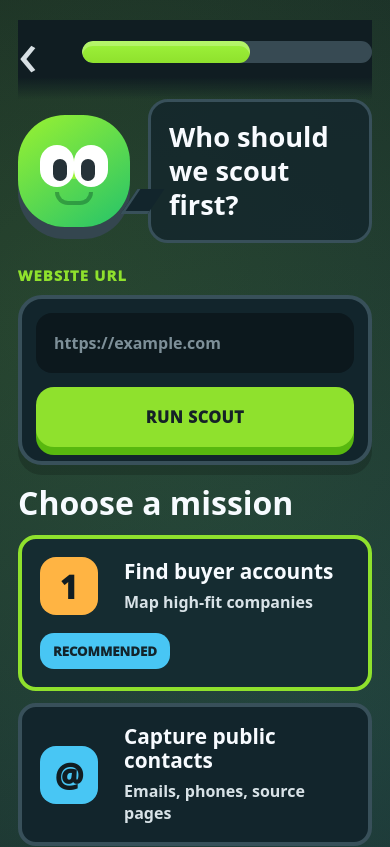
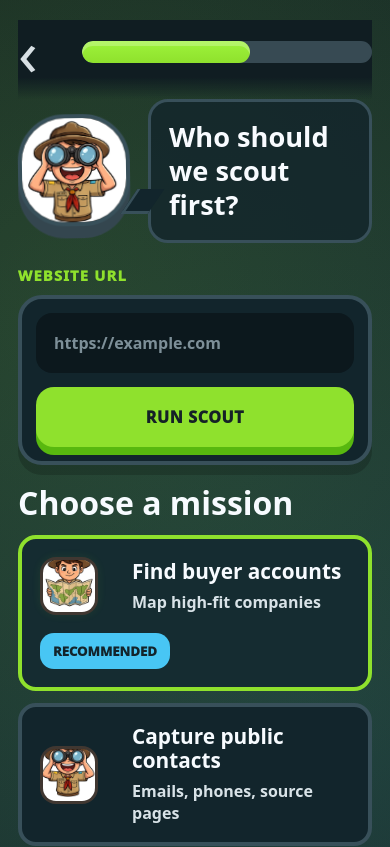
Before and after one commit to noevafoundation/scout, a website: page public/index.html in a window 390 px wide. Shown: the top 847 px of the page. Drawn offline with Linux system fonts and the light colour scheme; no server answers.

Commit message:
Add Scout brand character system

```diff
--- a/public/index.html
+++ b/public/index.html
@@ -18,11 +18,9 @@
 
       <section id="mission" class="mission-screen">
         <div class="mascot-row">
-          <div class="scout-mascot" aria-hidden="true">
-            <span class="eye left"></span>
-            <span class="eye right"></span>
-            <span class="radar"></span>
-          </div>
+          <figure class="character-frame hero-character" aria-hidden="true">
+            <img src="./assets/scout-binoculars.jpg" alt="">
+          </figure>
           <div class="speech-bubble">
             <p>Who should we scout first?</p>
           </div>
@@ -40,7 +38,7 @@
           <h1>Choose a mission</h1>
           <div class="choice-list">
             <button class="choice-card selected" type="button">
-              <span class="choice-icon target"></span>
+              <span class="choice-art"><img src="./assets/scout-map.jpg" alt=""></span>
               <span>
                 <strong>Find buyer accounts</strong>
                 <small>Map high-fit companies</small>
@@ -48,14 +46,14 @@
               <em>Recommended</em>
             </button>
             <button class="choice-card" type="button">
-              <span class="choice-icon contact"></span>
+              <span class="choice-art"><img src="./assets/scout-binoculars.jpg" alt=""></span>
               <span>
                 <strong>Capture public contacts</strong>
                 <small>Emails, phones, source pages</small>
               </span>
             </button>
             <button class="choice-card" type="button">
-              <span class="choice-icon mail"></span>
+              <span class="choice-art"><img src="./assets/scout-spark.jpg" alt=""></span>
               <span>
                 <strong>Draft outreach</strong>
                 <small>Review before sending</small>
@@ -85,8 +83,11 @@
 
       <section id="results" class="results-board">
         <div class="section-title">
-          <p>Mission results</p>
-          <h2>Pipeline ready for review</h2>
+          <div>
+            <p>Mission results</p>
+            <h2>Pipeline ready for review</h2>
+          </div>
+          <img class="section-buddy" src="./assets/scout-guitar.jpg" alt="">
         </div>
 
         <div class="board-grid">
--- a/public/styles.css
+++ b/public/styles.css
@@ -35,6 +35,11 @@ body {
   color: var(--text);
   font-family: "Avenir Next", "Nunito Sans", ui-rounded, system-ui, -apple-system, BlinkMacSystemFont, "Segoe UI", sans-serif;
   font-weight: 750;
+}
+
+img {
+  display: block;
+  max-width: 100%;
 }
 
 button,
@@ -120,64 +125,28 @@ p {
   max-width: 900px;
 }
 
-.scout-mascot {
+.character-frame {
   position: relative;
-  width: 170px;
-  height: 170px;
-  border-radius: 42% 48% 44% 50%;
-  background:
-    radial-gradient(circle at 50% 48%, #9cf439 0 12%, transparent 13%),
-    linear-gradient(145deg, #9af231, #24c36a);
-  box-shadow: 0 18px 0 #34464f;
+  width: 176px;
+  height: 176px;
+  margin: 0;
+  overflow: hidden;
+  border: 4px solid var(--line);
+  border-radius: 40px;
+  background: #251b14;
+  box-shadow: 0 14px 0 rgba(0, 0, 0, 0.22);
 }
 
-.scout-mascot::before,
-.scout-mascot::after {
-  content: "";
-  position: absolute;
-  top: 45px;
-  width: 52px;
-  height: 62px;
-  border-radius: 999px;
-  background: #fff;
+.character-frame img,
+.choice-art img,
+.section-buddy {
+  width: 100%;
+  height: 100%;
+  object-fit: cover;
 }
 
-.scout-mascot::before {
-  left: 34px;
-}
-
-.scout-mascot::after {
-  right: 34px;
-}
-
-.eye {
-  position: absolute;
-  z-index: 2;
-  top: 66px;
-  width: 22px;
-  height: 31px;
-  border-radius: 999px;
-  background: #263238;
-}
-
-.eye.left {
-  left: 54px;
-}
-
-.eye.right {
-  right: 54px;
-}
-
-.radar {
-  position: absolute;
-  left: 50%;
-  bottom: 34px;
-  width: 54px;
-  height: 18px;
-  border: 5px solid rgba(17, 91, 42, 0.45);
-  border-top: 0;
-  border-radius: 0 0 999px 999px;
-  transform: translateX(-50%);
+.hero-character img {
+  object-position: center 20%;
 }
 
 .speech-bubble {
@@ -298,7 +267,7 @@ button:disabled {
 .choice-card {
   position: relative;
   display: grid;
-  grid-template-columns: 86px minmax(0, 1fr) auto;
+  grid-template-columns: 106px minmax(0, 1fr) auto;
   gap: 18px;
   align-items: center;
   width: 100%;
@@ -345,7 +314,6 @@ button:disabled {
   text-transform: uppercase;
 }
 
-.choice-icon,
 .panel-icon {
   display: grid;
   place-items: center;
@@ -354,39 +322,47 @@ button:disabled {
   border-radius: 18px;
 }
 
-.choice-icon::before,
 .panel-icon::before {
   color: #111d22;
   font-size: 2rem;
   font-weight: 950;
 }
 
-.choice-icon.target {
-  background: var(--orange);
-}
-
-.choice-icon.target::before {
-  content: "1";
-}
-
-.choice-icon.contact,
 .panel-icon.leads {
   background: var(--blue);
 }
 
-.choice-icon.contact::before,
 .panel-icon.leads::before {
   content: "@";
 }
 
-.choice-icon.mail,
 .panel-icon.queue {
   background: var(--rose);
 }
 
-.choice-icon.mail::before,
 .panel-icon.queue::before {
   content: "✉";
+}
+
+.choice-art {
+  position: relative;
+  display: block;
+  width: 92px;
+  height: 92px;
+  overflow: hidden;
+  border: 3px solid rgba(255, 255, 255, 0.12);
+  border-radius: 20px;
+  background: #251b14;
+}
+
+.choice-art img {
+  transform: scale(1.2);
+  transition: transform 180ms ease;
+}
+
+.choice-card:hover .choice-art img,
+.choice-card.selected .choice-art img {
+  transform: scale(1.12) translateY(-2px);
 }
 
 .panel-icon.campaign {
@@ -435,7 +411,9 @@ button:disabled {
 }
 
 .section-title {
-  display: grid;
+  display: flex;
+  align-items: end;
+  justify-content: space-between;
   gap: 7px;
   margin-bottom: 16px;
 }
@@ -443,6 +421,16 @@ button:disabled {
 .section-title h2 {
   font-size: clamp(1.8rem, 4vw, 3rem);
   line-height: 1;
+}
+
+.section-buddy {
+  width: 118px;
+  height: 92px;
+  overflow: hidden;
+  border: 4px solid var(--line);
+  border-radius: 22px;
+  object-position: center 24%;
+  box-shadow: 0 8px 0 rgba(0, 0, 0, 0.18);
 }
 
 .board-grid {
@@ -651,48 +639,11 @@ body.results-visible .bottom-cta {
     gap: 18px;
   }
 
-  .scout-mascot {
+  .character-frame {
     width: 112px;
     height: 112px;
     border-radius: 42%;
     box-shadow: 0 12px 0 #34464f;
-  }
-
-  .scout-mascot::before,
-  .scout-mascot::after {
-    top: 30px;
-    width: 34px;
-    height: 42px;
-  }
-
-  .scout-mascot::before {
-    left: 22px;
-  }
-
-  .scout-mascot::after {
-    right: 22px;
-  }
-
-  .eye {
-    top: 44px;
-    width: 14px;
-    height: 22px;
-  }
-
-  .eye.left {
-    left: 35px;
-  }
-
-  .eye.right {
-    right: 35px;
-  }
-
-  .radar {
-    bottom: 22px;
-    width: 38px;
-    height: 13px;
-    border-width: 4px;
-    border-top: 0;
   }
 
   .speech-bubble {
@@ -716,7 +667,7 @@ body.results-visible .bottom-cta {
   }
 
   .choice-card {
-    grid-template-columns: 66px minmax(0, 1fr);
+    grid-template-columns: 74px minmax(0, 1fr);
     min-height: 104px;
     padding: 18px;
   }
@@ -726,11 +677,21 @@ body.results-visible .bottom-cta {
     width: max-content;
   }
 
-  .choice-icon,
+  .choice-art,
   .panel-icon {
     width: 58px;
     height: 58px;
     border-radius: 16px;
+  }
+
+  .section-title {
+    align-items: center;
+  }
+
+  .section-buddy {
+    width: 82px;
+    height: 68px;
+    border-radius: 18px;
   }
 
   .metrics-row {
@@ -745,3 +706,50 @@ body.results-visible .bottom-cta {
     grid-column: auto;
   }
 }
+
+@media (prefers-reduced-motion: no-preference) {
+  .hero-character {
+    animation: scout-bob 4.5s ease-in-out infinite;
+  }
+
+  .choice-card.selected .choice-art {
+    animation: scout-pulse 2.8s ease-in-out infinite;
+  }
+
+  .section-buddy {
+    animation: scout-sway 5s ease-in-out infinite;
+  }
+}
+
+@keyframes scout-bob {
+  0%,
+  100% {
+    transform: translateY(0) rotate(-1deg);
+  }
+
+  50% {
+    transform: translateY(-8px) rotate(1deg);
+  }
+}
+
+@keyframes scout-pulse {
+  0%,
+  100% {
+    box-shadow: 0 0 0 rgba(143, 225, 45, 0);
+  }
+
+  50% {
+    box-shadow: 0 0 24px rgba(143, 225, 45, 0.22);
+  }
+}
+
+@keyframes scout-sway {
+  0%,
+  100% {
+    transform: rotate(-2deg);
+  }
+
+  50% {
+    transform: rotate(2deg) translateY(-3px);
+  }
+}
```
Also changed, not shown: .github/workflows/pages.yml (deleted), README.md, public/assets/scout-binoculars.jpg (added), public/assets/scout-guitar.jpg (added), public/assets/scout-map.jpg (added), public/assets/scout-spark.jpg (added), 1 other file.
